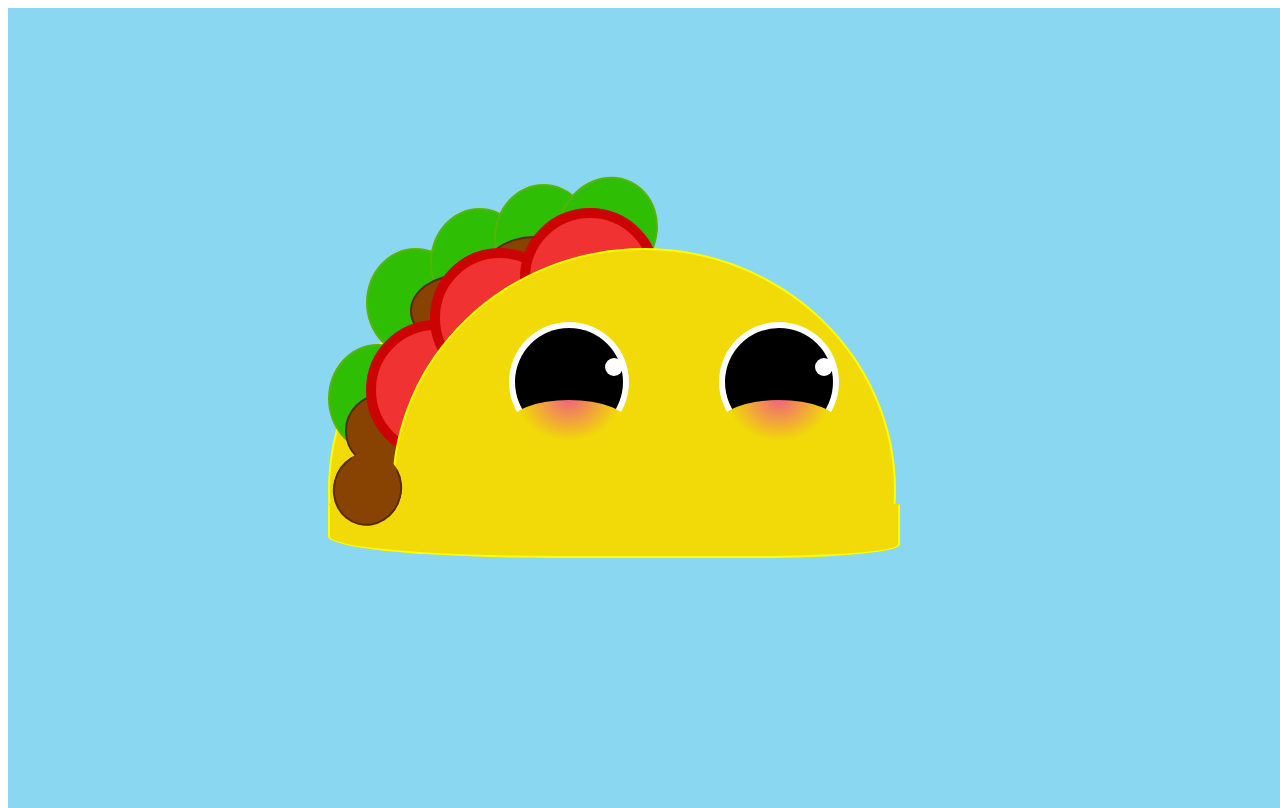
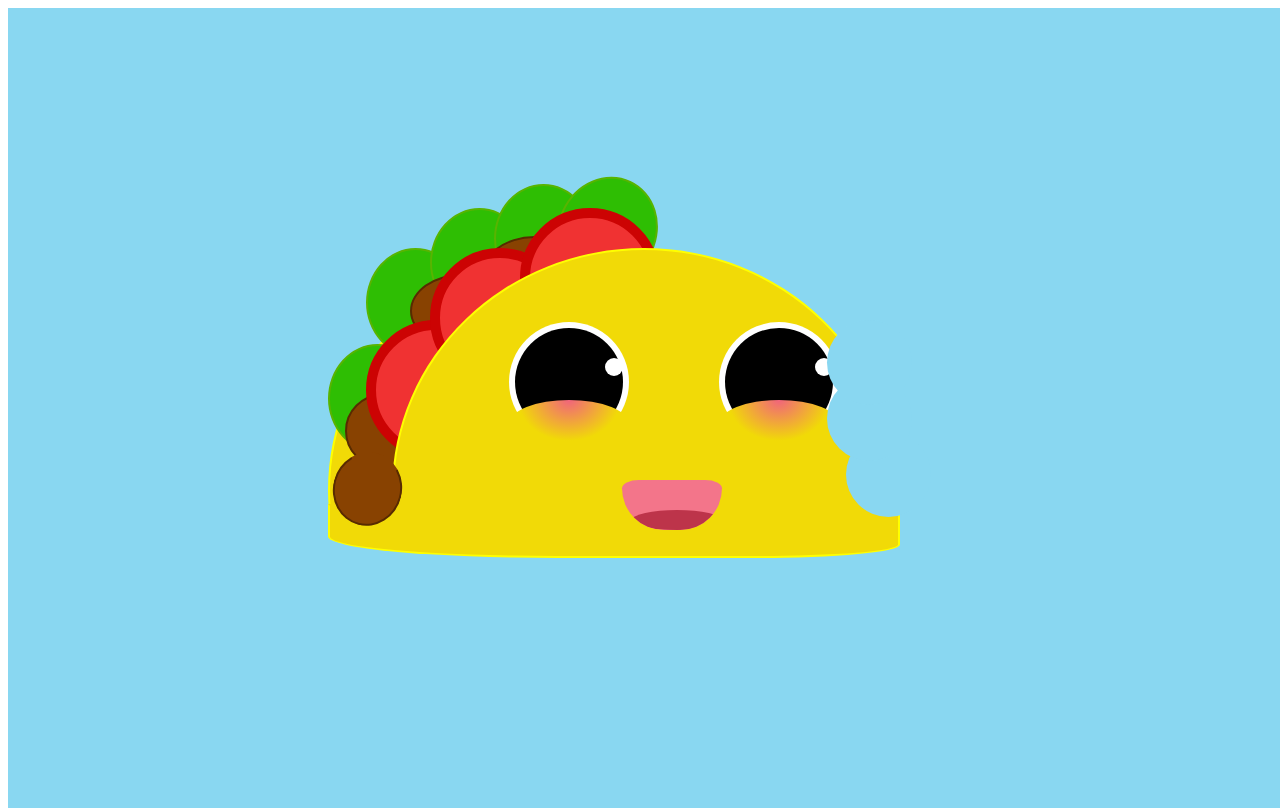
Before and after one commit to Rainbow-Ninja/HTML_CSS, a plain HTML site: page me_playing/Taco/taco.html in a window 1280 px wide. Drawn offline with Linux system fonts and the light colour scheme.

Commit message:
taco done

```diff
--- a/me_playing/Taco/style.css
+++ b/me_playing/Taco/style.css
@@ -218,3 +218,54 @@
     bottom: -5%;
     background-image: radial-gradient(at top, rgb(241, 100, 124),rgb(241, 218, 7) 60%)
 }
+
+.mouth{
+    position: absolute;
+    height: 50px;
+    width: 100px;
+    left: 48%;
+    top: 59%;
+    background-color: rgb(243, 117, 138);
+    border-top-left-radius: 20%;
+    border-top-right-radius: 20%;
+    border-bottom-left-radius: 50% 100%;
+    border-bottom-right-radius: 50% 100%;
+    z-index: 10;
+    overflow: hidden;
+}
+
+.tongue{
+    position: absolute;
+    height: 40%;
+    width: 90%;
+    background-color: rgb(189, 52, 74);
+    border-radius: 50%;
+    bottom: 0;
+    right: 0;
+}
+
+.bite1, .bite2, .bite3{
+    position: absolute;
+    width: 85px;
+    height: 85px;
+    background-color: rgb(137, 215, 241);
+    border-radius: 50%;
+}
+
+.bite1{
+    top: 53%;
+    left: 65.5%;
+    z-index: 15;
+}
+
+.bite2{
+    top: 46%;
+    left: 64%;
+    z-index: 15;
+}
+
+.bite3{
+    top: 39%;
+    left: 64%;
+    z-index: 15;
+}
--- a/me_playing/Taco/taco.html
+++ b/me_playing/Taco/taco.html
@@ -46,8 +46,6 @@
                     <div class="white">
                     </div>
                     <div class="cheek">
-                        <div class="rosy">
-                        </div>
                     </div>
                 </div>
             </div>
@@ -58,14 +56,13 @@
                     <div class="white">
                     </div>
                     <div class="cheek">
-                        <div class="rosy">
-                        </div>
                     </div>
                 </div>
             </div>
-            <div class="mouth">
-                <div class="tongue">
-                </div>
+
+        </div>
+        <div class="mouth">
+            <div class="tongue">
             </div>
         </div>
         <div class="bite1">
```
